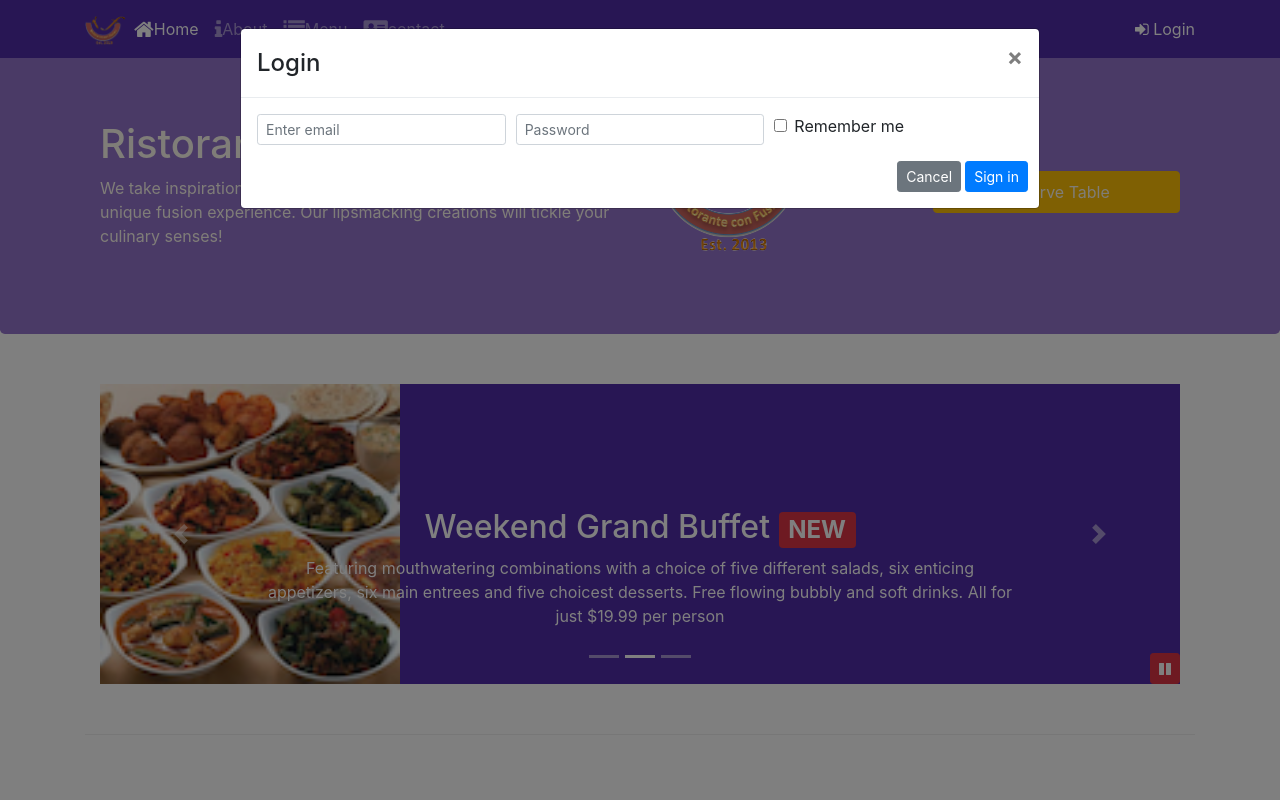
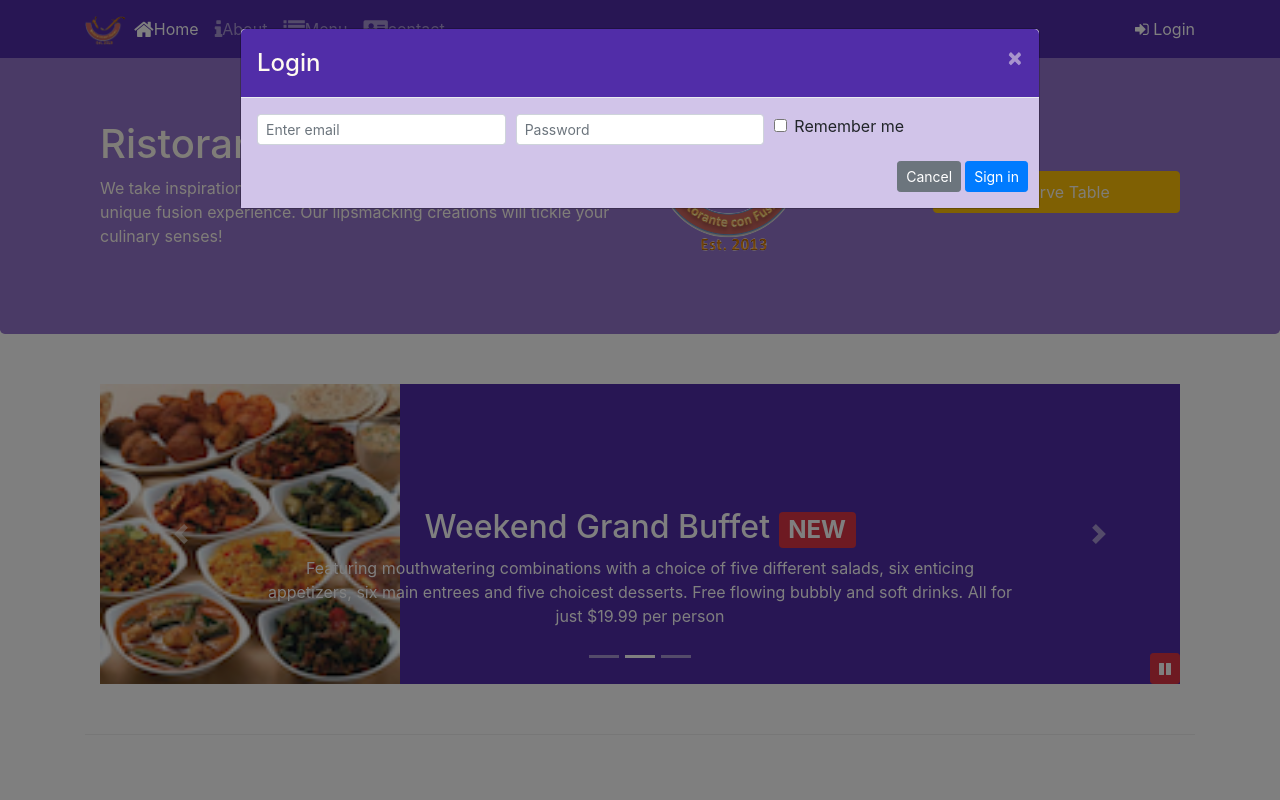
Before and after one commit to AjaySingh8923/Building-and-Deployment-Task-Runners, a website: page index.html in a window 1280 px wide. Both pictures are taken after a click on the link "Login". Shown: the top 800 px of the page. Drawn offline with nearby package versions, Linux system fonts and the light colour scheme.

Commit message:
assigment-4

```diff
--- a/css/styles.css
+++ b/css/styles.css
@@ -2,56 +2,80 @@
     margin: 0px auto;
     padding: 0px 0px;
 }
+
 .row-content {
     margin: 0px auto;
     padding: 50px 0px;
     border-bottom: 1px ridge;
     min-height: 400px;
 }
+
 .footer {
     background-color: #D1C4E9;
     margin: 0px auto;
     padding: 20px 0px;
 }
+
 .jumbotron {
     margin: 0px auto;
     padding: 70px 30px;
     background: #9575CD;
     color: floralwhite;
 }
+
 address {
     font-size: 80%;
     margin: 0px;
     color: #0f0f0f;
 }
+
 body {
     padding: 50px 0px 0px 0px;
     z-index: 0;
 }
+
 .navbar-dark {
     background-color: #512DA8;
 }
+
 .tab-content {
     border-left: 1px solid #ddd;
     border-right: 1px solid #ddd;
     border-bottom: 1px solid #ddd;
     padding: 10px;
 }
+
 .carousel {
     background: #512DA8;
 }
+
 .carousel .carousel-item {
     height: 300px;
 }
+
 .carousel .carousel-item img {
     position: absolute;
     top: 0;
     left: 0;
     min-height: 300px;
 }
+
 #carouselButton {
     right: 0px;
     position: absolute;
     bottom: 0px;
     z-index: 1;
 }
+
+.modal-header {
+    background-color: #512DA8;
+    color: floralwhite;
+}
+
+.close {
+    color: floralwhite;
+}
+
+.modal-body {
+    background-color: #D1C4E9;
+}
```
Lines whose indentation alone changed are shown as unchanged.
